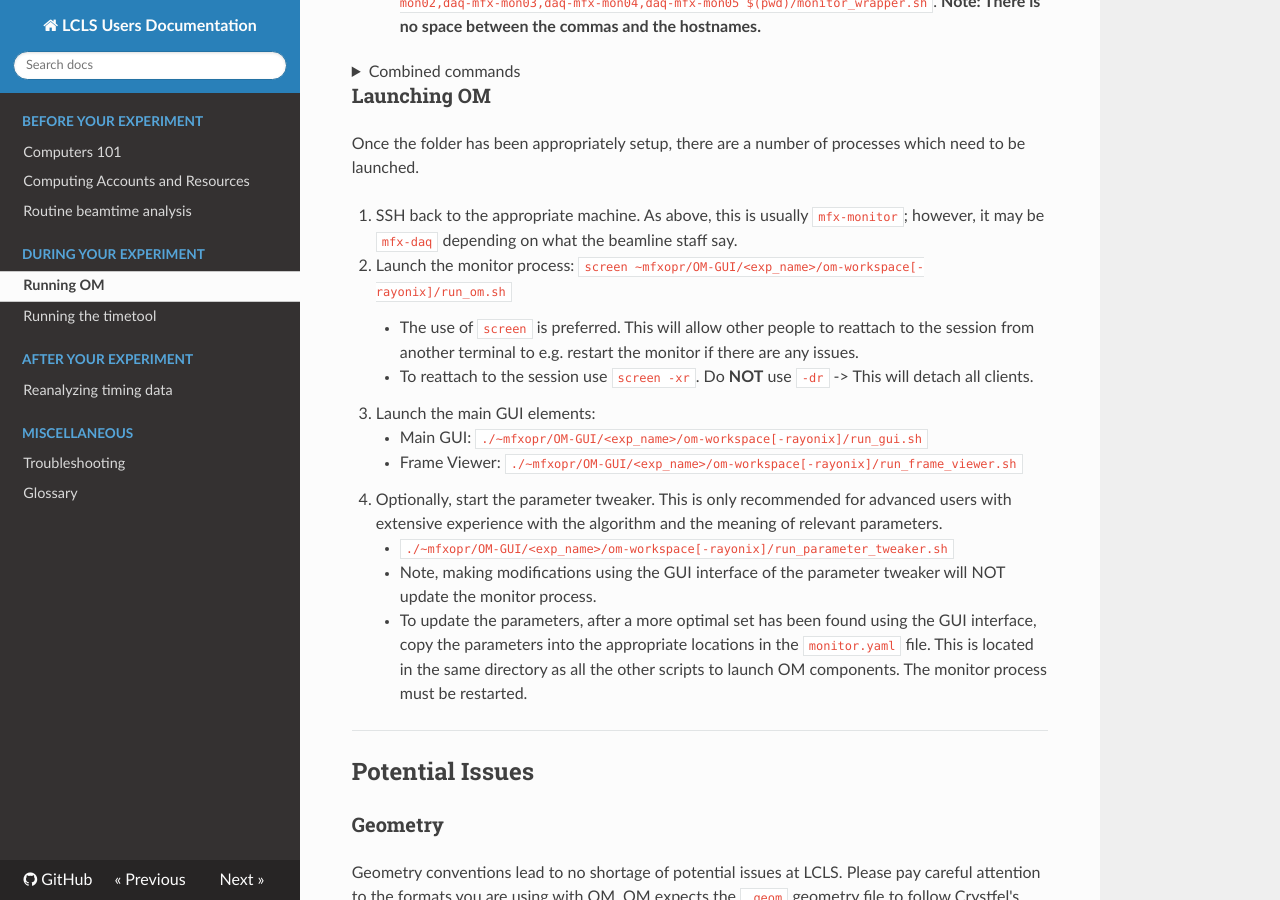
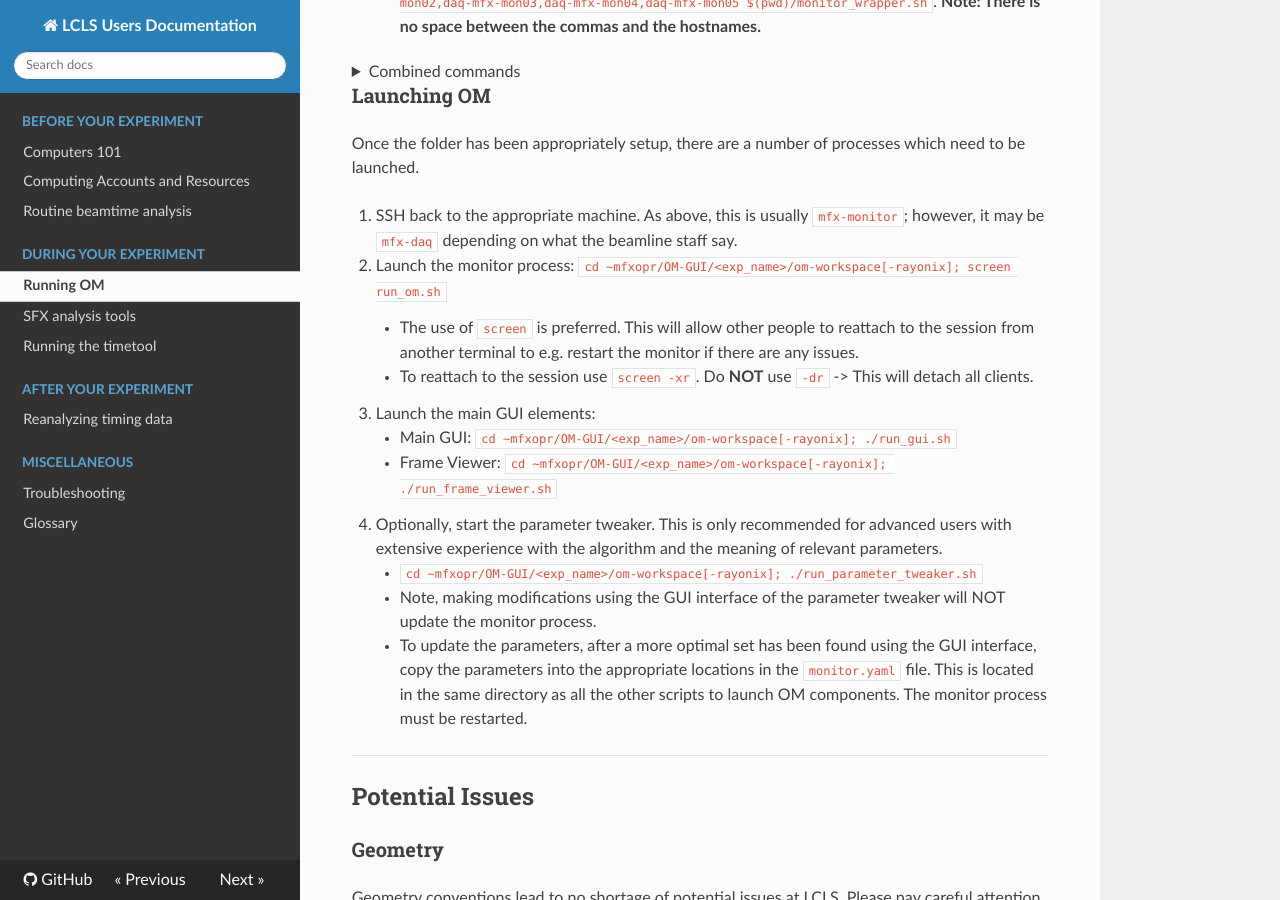
Before and after one commit to lcls-users/lcls-users, an MkDocs documentation site: the page built from docs/during/om.md, in a window 1280 px wide and 900 px high, scrolled down 1744 px. Built offline with MkDocs 1.6.1, drawn with Linux system fonts in a browser that asks for light colours; nearby versions of some CDN libraries.

Commit message:
Create SFX analysis toolkit page.

```diff
--- a/docs/during/om.md
+++ b/docs/during/om.md
@@ -63,14 +63,14 @@ nano run_om.sh # Double check the last line for appropriate machines.
 Once the folder has been appropriately setup, there are a number of processes which need to be launched.
 
 1. SSH back to the appropriate machine. As above, this is usually `mfx-monitor`; however, it may be `mfx-daq` depending on what the beamline staff say.
-2. Launch the monitor process: `screen ~mfxopr/OM-GUI/<exp_name>/om-workspace[-rayonix]/run_om.sh`
+2. Launch the monitor process: `cd ~mfxopr/OM-GUI/<exp_name>/om-workspace[-rayonix]; screen run_om.sh`
     - The use of `screen` is preferred. This will allow other people to reattach to the session from another terminal to e.g. restart the monitor if there are any issues.
     - To reattach to the session use `screen -xr`. Do **NOT** use `-dr` -> This will detach all clients.
 3. Launch the main GUI elements:
-    - Main GUI: `./~mfxopr/OM-GUI/<exp_name>/om-workspace[-rayonix]/run_gui.sh`
-    - Frame Viewer: `./~mfxopr/OM-GUI/<exp_name>/om-workspace[-rayonix]/run_frame_viewer.sh`
+    - Main GUI: `cd ~mfxopr/OM-GUI/<exp_name>/om-workspace[-rayonix]; ./run_gui.sh`
+    - Frame Viewer: `cd ~mfxopr/OM-GUI/<exp_name>/om-workspace[-rayonix]; ./run_frame_viewer.sh`
 4. Optionally, start the parameter tweaker. This is only recommended for advanced users with extensive experience with the algorithm and the meaning of relevant parameters.
-    - `./~mfxopr/OM-GUI/<exp_name>/om-workspace[-rayonix]/run_parameter_tweaker.sh`
+    - `cd ~mfxopr/OM-GUI/<exp_name>/om-workspace[-rayonix]; ./run_parameter_tweaker.sh`
     - Note, making modifications using the GUI interface of the parameter tweaker will NOT update the monitor process.
     - To update the parameters, after a more optimal set has been found using the GUI interface, copy the parameters into the appropriate locations in the `monitor.yaml` file. This is located in the same directory as all the other scripts to launch OM components. The monitor process must be restarted.
 ---
--- a/mkdocs.yml
+++ b/mkdocs.yml
@@ -13,6 +13,7 @@ nav:
         - Routine beamtime analysis: 'before/analysis.md'
     - During your experiment:
         - Running OM: 'during/om.md'
+        - SFX analysis tools: 'during/sfx.md'
         - Running the timetool: 'during/timetool.md'
     - After your experiment:
         - Reanalyzing timing data: 'after/timetool.md'
```
Also changed, not shown: docs/during/sfx.md (added, +71 -0 lines).
